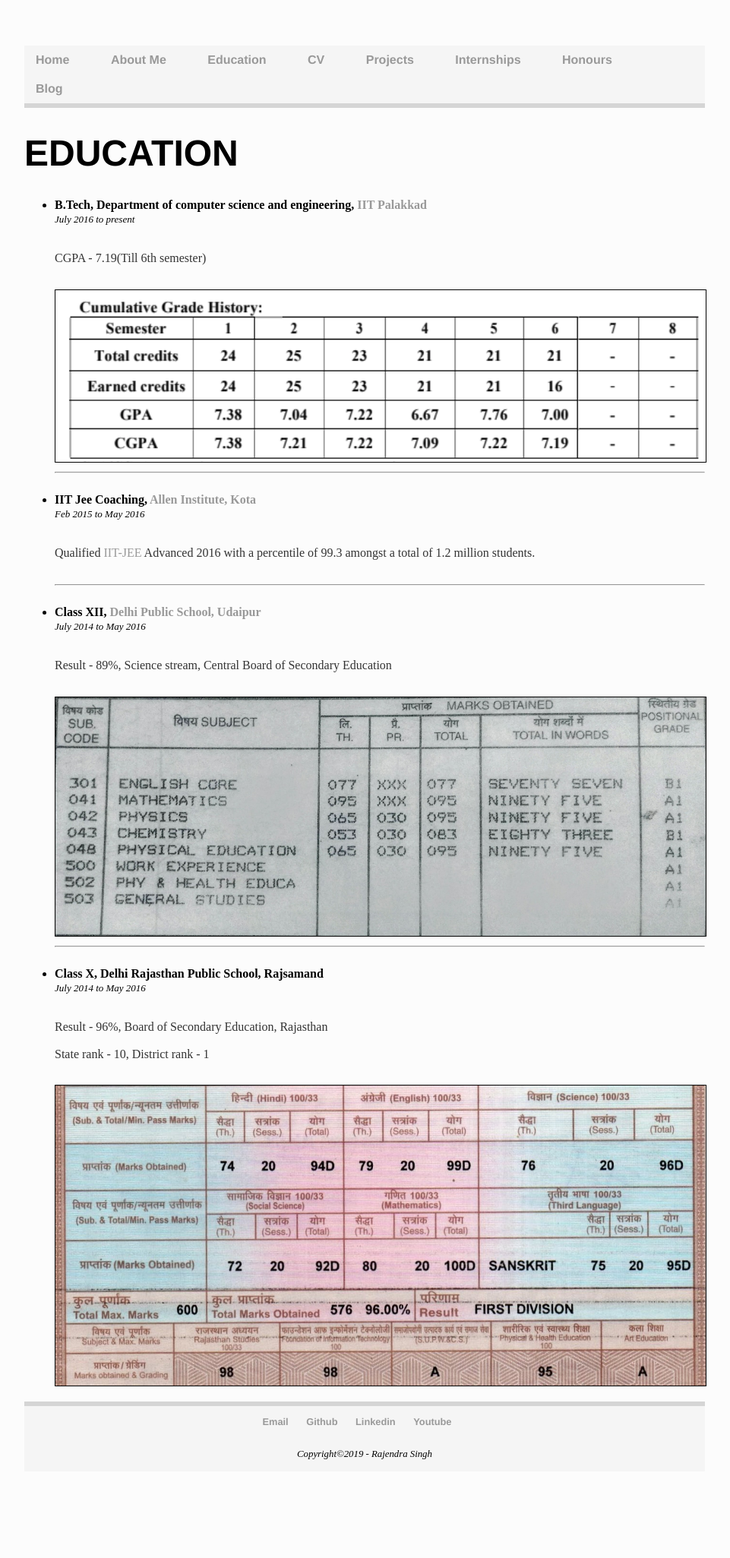
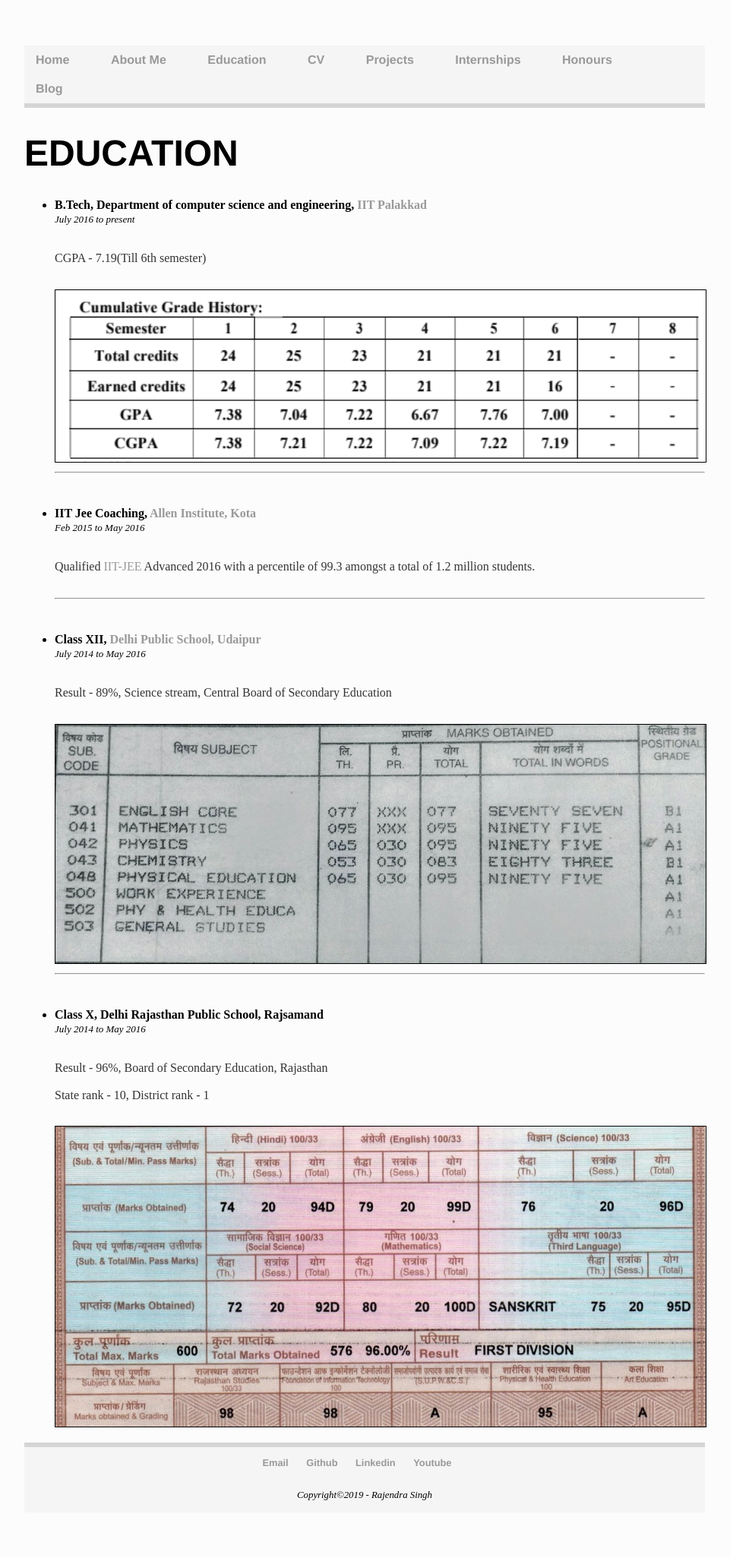
Before and after one commit to iamrajee/iamrajee.github.io, a Jekyll site: the page built from education/index.html, in a window 1280 px wide. Shown: the whole page at 76% size, without its empty margins (160-1121 px from the left). Built offline with Jekyll 4.4.1, drawn with Linux system fonts in a browser that asks for light colours; before the commit the page ends 1997 px from its top, so only the background shows below that.

Commit message:
Update index.html

```diff
--- a/education/index.html
+++ b/education/index.html
@@ -9,18 +9,18 @@ title: EDUCATION
 		<font size="2"><em>July 2016 to present</em></font>
 		<p><font size="3">CGPA - 7.19(Till 6th semester)</font></p>
 		<img src="images/btechgrade.png" border="1" style='height: 100%; width: 100%; object-fit: contain'/>
-		<hr/><br/>
+		<hr/><br/><br/>
 
 		<b><li>IIT Jee Coaching, <a href="tps://www.allen.ac.in">Allen Institute, Kota</a></li></b>
 		<font size="2"><em>Feb 2015 to May 2016</em></font>
 		<p><font size="3">Qualified <a href="https://en.wikipedia.org/wiki/Joint_Entrance_Examination">IIT-JEE</a> Advanced 2016 with a percentile of 99.3 amongst a total of 1.2 million students.</font></p>
-    		<hr/><br/>
+    		<hr/><br/><br/>
 
     		<b><li>Class XII, <a href="http://www.dpsudaipur.com/ProgramFiles/Login/HomePage.aspx">Delhi Public School, Udaipur</a></li></b>
 		<font size="2"><em>July 2014 to May 2016</em></font>
 		<p><font size="3">Result - 89%, Science stream, Central Board of Secondary Education</font></p>
 		<img src="images/12small.jpg" border="1" style='height: 100%; width: 100%; object-fit: contain'/>
-    		<hr/><br/>
+    		<hr/><br/><br/>
 
     		<b><li>Class X, Delhi Rajasthan Public School, Rajsamand</li></b>
 		<font size="2"><em>July 2014 to May 2016</em></font>
```
